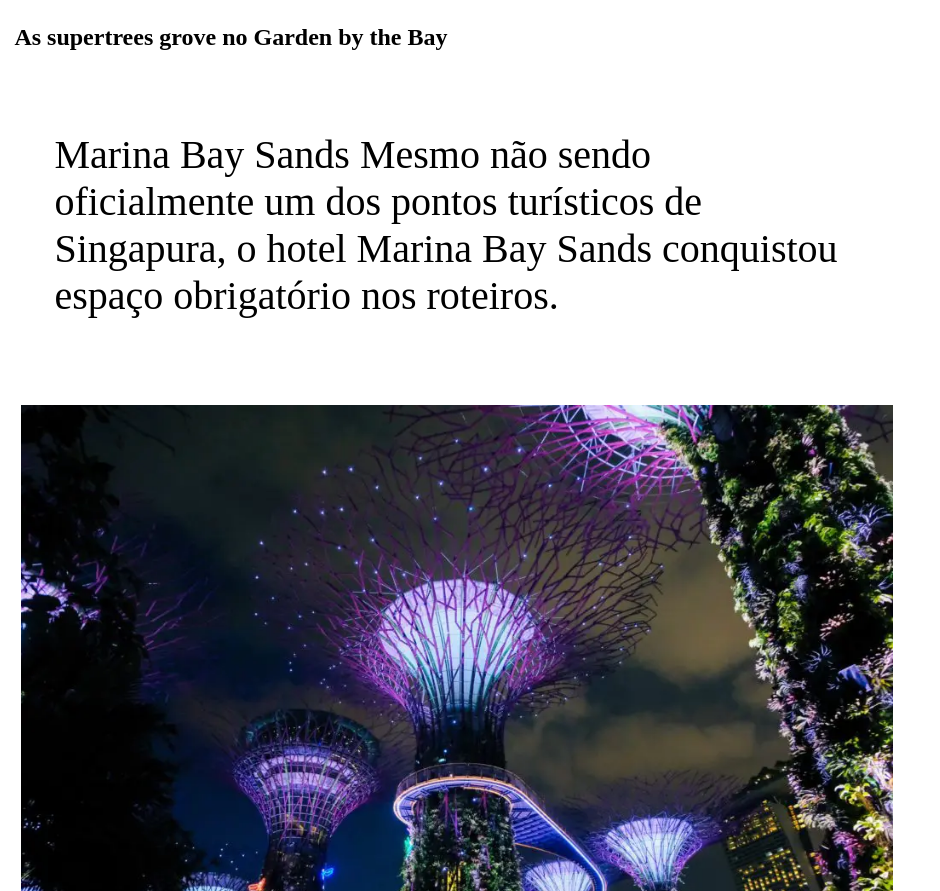
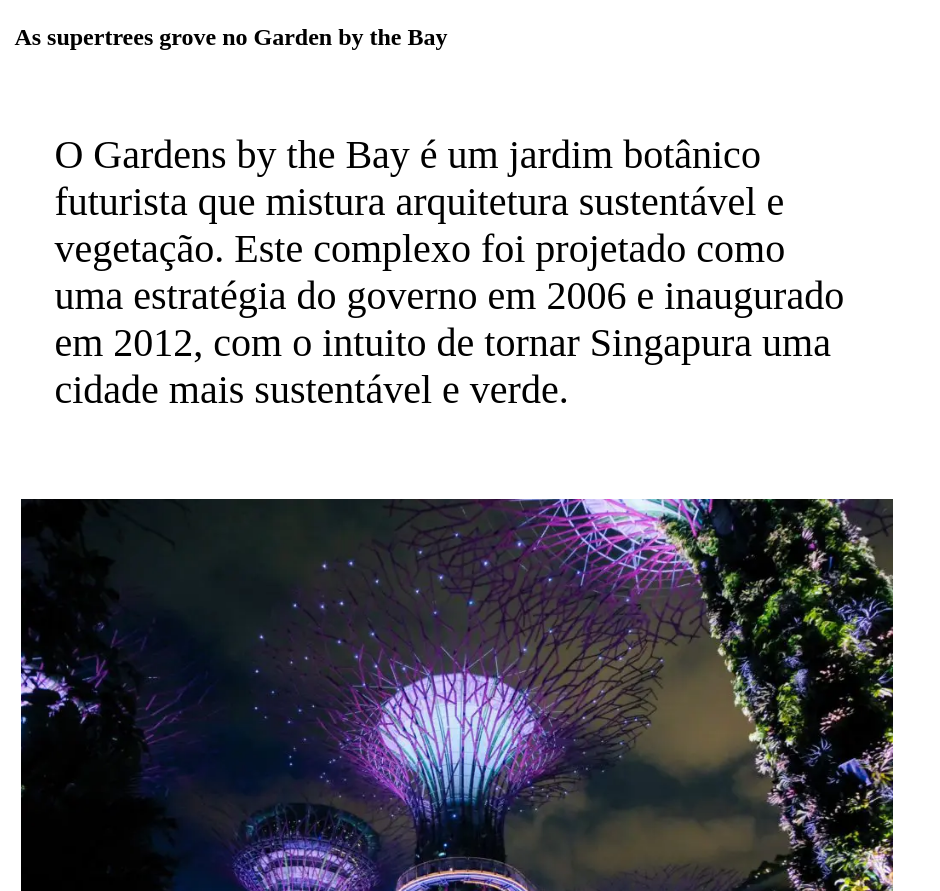
Before and after one commit to GabrielRodriguesFerreira/Site-Singapura, a plain HTML site: page informacoes.html in a window 1280 px wide. Shown: the part 1357-2248 px from the top of the page, without its empty margins (0-940 px from the left). Drawn offline with Linux system fonts and the light colour scheme.

Commit message:
Update informacoes.html

```diff
--- a/informacoes.html
+++ b/informacoes.html
@@ -54,9 +54,7 @@
             <img src="./sites img/gardens.webp" alt="" class="foto" />
             <h2>As supertrees grove no Garden by the Bay</h2>
             <p class="textos__infos">
-              Marina Bay Sands Mesmo não sendo oficialmente um dos pontos
-              turísticos de Singapura, o hotel Marina Bay Sands conquistou
-              espaço obrigatório nos roteiros.
+              O Gardens by the Bay é um jardim botânico futurista que mistura arquitetura sustentável e vegetação. Este complexo foi projetado como uma estratégia do governo em 2006 e inaugurado em 2012, com o intuito de tornar Singapura uma cidade mais sustentável e verde.
             </p>
           </div>
           <div class="swiper-slide">
```
